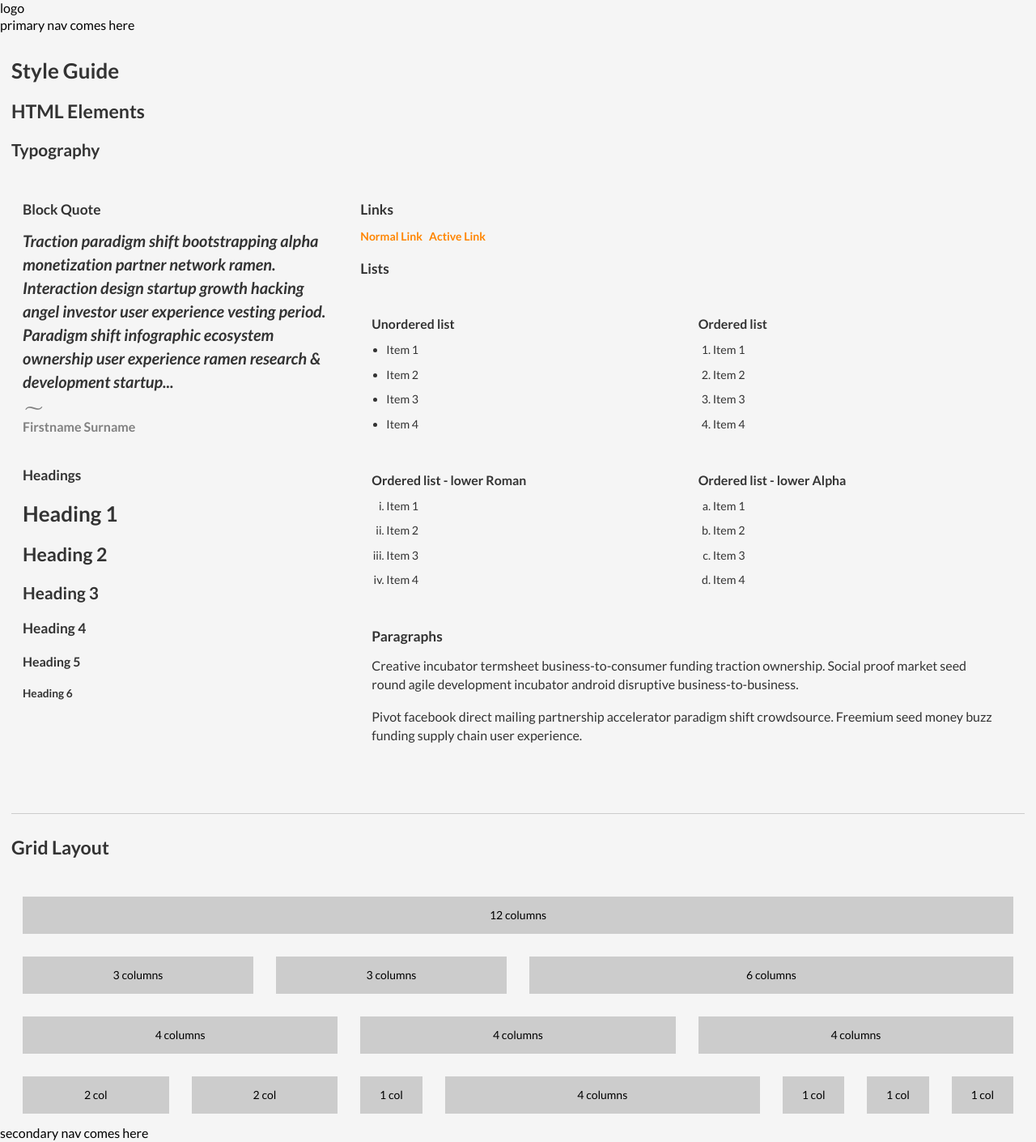
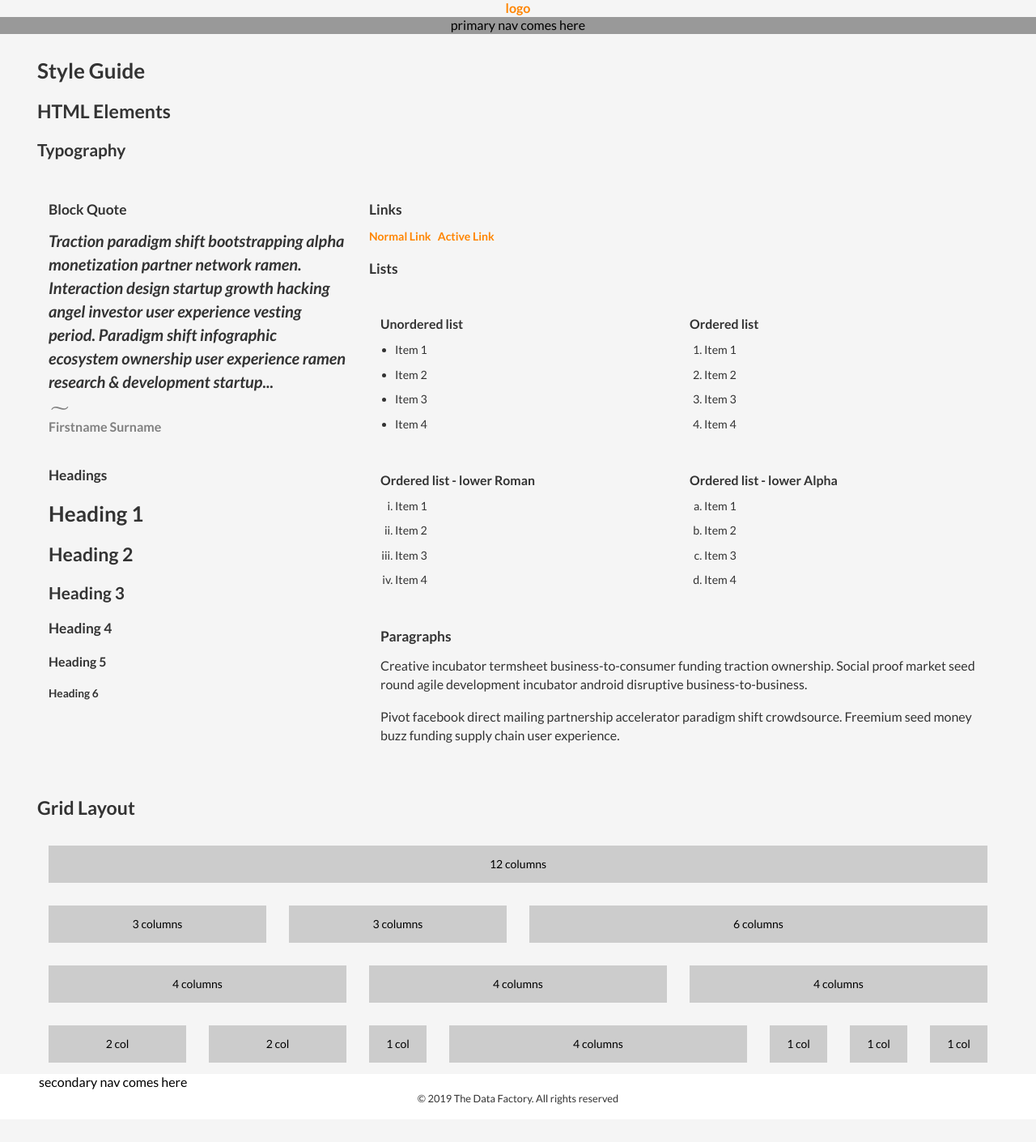
Before and after one commit to m-mma/tdf, a website: page src/index.html in a window 1280 px wide. Shown: the whole page at 81% size. After the commit the page ends 1382 px from the top, so only its background shows below. Drawn offline with nearby package versions, Linux system fonts and the light colour scheme; files that its build step writes are made by us from their sources.

Commit message:
added basic header and footer components

```diff
--- a/src/index.html
+++ b/src/index.html
@@ -46,10 +46,10 @@
 
 <body>
   <header>
-    <div class="">
-      logo
+    <div class="logo">
+      <a href="#">logo</a>
     </div>
-    <nav>
+    <nav class="header__nav">
       primary nav comes here
     </nav>
 
@@ -58,7 +58,9 @@
   <main>
     <article>
 
-      <section class="row">
+      <section>
+        <div class="wrapper">
+          <div class="row">
             <h1 class="text-center">Style Guide</h1>
             <h2 class="text-center">HTML Elements</h2>
             <h3 class="text-center">Typography</h3>
@@ -142,27 +144,30 @@
               </div>
             </div>
             <hr>
+          </div>
+
+        </div>
       </section>
 
     </article>
     <!-- GRID DEMO START -->
     <article class="gridDemo" id="grid">
-      <div class="col-12">
-        <hr>
+      <section>
+        <div class="wrapper">
+
+          <div class="row">
             <h2 class="text-center">Grid Layout</h2>
-      </div>
-      <section class="row">
             <div class="col-12"><span>12 columns</span></div>
             <div class="col-3"><span>3 columns</span></div>
             <div class="col-3"><span>3 columns</span></div>
             <div class="col-6"><span>6 columns</span></div>
-      </section>
-      <section class="row">
+          </div>
+          <div class="row">
             <div class="col-4"><span>4 columns</span></div>
             <div class="col-4"><span>4 columns</span></div>
             <div class="col-4"><span>4 columns</span></div>
-      </section>
-      <section class="row">
+          </div>
+          <div class="row">
             <div class="col-2"><span>2 col</span></div>
             <div class="col-2"><span>2 col</span></div>
             <div class="col-1"><span>1 col</span></div>
@@ -170,19 +175,30 @@
             <div class="col-1"><span>1 col</span></div>
             <div class="col-1"><span>1 col</span></div>
             <div class="col-1"><span>1 col</span></div>
-      </section>
+          </div>
+        </div>
+      </section
 
-      <!-- <section class="col-12 horizontal-rule">
 				<hr>
-				</section> -->
+
     </article>
     <!-- END GRID DEMO -->
 
   </main>
   <footer>
+    <div class="wrapper">
+      <div class="row">
         <nav>
           secondary nav comes here
         </nav>
+
+        <div class="footer__copyright">
+          <p>&copy; 2019 The Data Factory. All rights reserved</p>
+        </div>
+
+      </div>
+    </div>
+
   </footer>
 
   <!-- Service Worker start -->
--- a/src/sass/base/_grid.scss
+++ b/src/sass/base/_grid.scss
@@ -39,6 +39,7 @@ body {
   }
 }
 .wrapper {
+  max-width: $grid-max-width;
   width: 100%;
   margin: 0 auto;
 }
--- /dev/null
+++ b/src/sass/components/_footer.scss
@@ -0,0 +1,10 @@
+footer {
+  background-color: $white;
+  .footer__copyright {
+    display: block;
+    text-align: center;
+    p {
+      font-size: $paragraph-size / 1.25;
+    }
+  }
+}
--- /dev/null
+++ b/src/sass/components/_header.scss
@@ -0,0 +1,11 @@
+.logo {
+  margin: 0 auto;
+  text-align: center;
+  a {
+
+  }
+}
+.header__nav {
+  background-color: $grey;
+  text-align: center;
+}
--- a/src/sass/main-styles.scss
+++ b/src/sass/main-styles.scss
@@ -4,3 +4,7 @@
 @import "base/grid";
 @import "base/colors";
 @import "base/typography";
+
+// COMPONENTS
+@import "components/header";
+@import "components/footer";
```
Also changed, not shown: index.html (+1 -1 lines), css/main-styles.css, 1 other file. Lines whose indentation alone changed are shown as unchanged.
